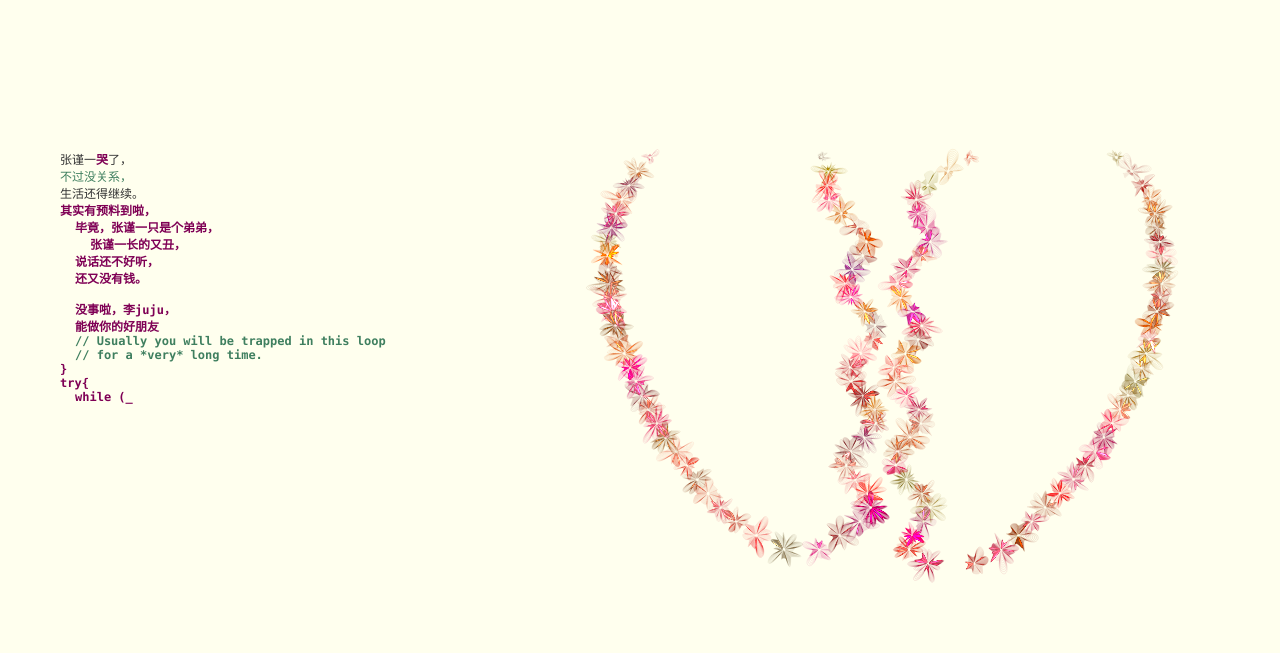
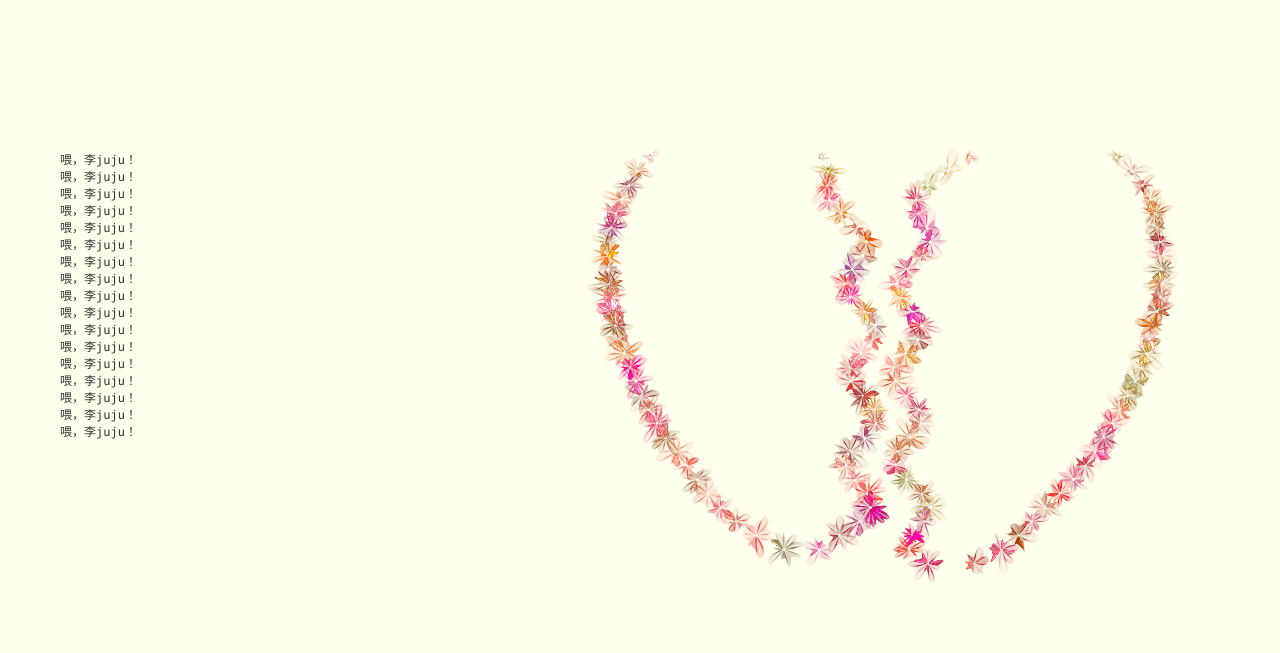
Before and after one commit to ningcheers/ningcheers.github.io, a plain HTML site: page loser/index.html in a window 1280 px wide. Drawn offline with Linux system fonts and the light colour scheme.

Commit message:
Update index.html

```diff
--- a/loser/index.html
+++ b/loser/index.html
@@ -19,36 +19,30 @@
 		<div id="content" style="width: 1160px; height: 625px; margin-top: 52px; margin-left: 220px;">
 			<div id="code" style="margin-top: 62.5px;">
 
-				张谨一<span class="keyword">哭</span>了，<br>
-				<span class="comments">不过没关系，</span><br>
-				生活还得继续。<br>
-				<span class="keyword">其实有预料到啦，<br>
-				<span class="placeholder"><span class="keyword">毕竟，张谨一只是个弟弟，<br>
-				<span class="placeholder"><span class="placeholder">张谨一长的又丑，<br>
-					<span class="placeholder">说话还不好听，<br>
-				<span class="placeholder"><span class="keyword">还又没有钱。<br>
-					<span class="placeholder"><span class="placeholder"><span class="keyword"> <br>
-						<span class="placeholder">没事啦，李juju，<br>
-				<span class="placeholder">能做你的好朋友<br>
-				<span class="placeholder"><span class="comments">// Usually you will be trapped in this loop<br></span>
-				<span class="placeholder"><span class="comments">// for a *very* long time.<br></span>
-				}<br>
-					<span class="keyword">try</span>{<br>
-					<span class="placeholder"><span class="keyword">while</span> (<span class="keyword">true</span>) {<br>
-					<span class="placeholder"><span class="placeholder"><span class="keyword">switch</span>( u-&gt;statu() ){<br>
-							<span class="placeholder"><span class="placeholder"><span class="keyword">case</span><span class="string">"hungry"</span>: i-&gt;feed(u);break; <br>
-					<span class="placeholder"><span class="placeholder"><span class="keyword">case</span><span class="string">"tired"</span>: i-&gt;hug(u);break; <br>
-					<span class="placeholder"><span class="placeholder"><span class="keyword">case</span><span class="string">"sleepy"</span>: i-&gt;sleep(u);break; <br>
-					<span class="placeholder"><span class="placeholder"><span class="keyword">default</span>: i-&gt;say(u,<span class="string">"I Love U"</span>);break; <br>
-					<span class="placeholder"><span class="placeholder">}<br>
-					<span class="placeholder">}<br>
-				}<br>
-				<span class="keyword">catch</span>(Girl::DoNotLoveMe){ <br>
-				<span class="comments">// Some day I will catch this message.<br></span>
-				<span class="placeholder">i-&gt;believeInLove (<span class="keyword">false</span>); <br>
-				<span class="placeholder"><span class="comments">// I will never believe in love anymore.<br></span>
-				<span class="placeholder">sys.exit(-1); <span class="comments"><br>// Until reboot.</span><br>
-				}<br>
+				 <span class="say">喂，李juju！</span><br>
+				 <span class="say">喂，李juju！</span><br>
+				 <span class="say">喂，李juju！</span><br>
+				 <span class="say">喂，李juju！</span><br>
+				 <span class="say">喂，李juju！</span><br>
+				 <span class="say">喂，李juju！</span><br>
+				 <span class="say">喂，李juju！</span><br>
+				 <span class="say">喂，李juju！</span><br>
+				 <span class="say">喂，李juju！</span><br>
+				 <span class="say">喂，李juju！</span><br>
+				 <span class="say">喂，李juju！</span><br>
+				 <span class="say">喂，李juju！</span><br>
+				 <span class="say">喂，李juju！</span><br>
+				 <span class="say">喂，李juju！</span><br>
+				 <span class="say">喂，李juju！</span><br>
+				 <span class="say">喂，李juju！</span><br>
+				 <span class="say">喂，李juju！</span><br>
+				 <span class="say">喂，李juju！</span><br>
+				 <span class="say">喂，李juju！</span><br>
+				 <span class="say">喂，李juju！</span><br>
+				 <span class="say">喂，李juju！</span><br>
+				 <span class="say">喂，李juju！</span><br>
+				 <span class="say">喂，李juju！</span><br>
+
 			</span></span></span></span></span></span></span></span></span></span></span></span></span></span></span></span></span></span></span></span></span></span></span></span></span></span></span></span></span></span></div>
 			<div id="loveHeart">
 				<canvas id="garden" width="670" height="625"></canvas>
```
